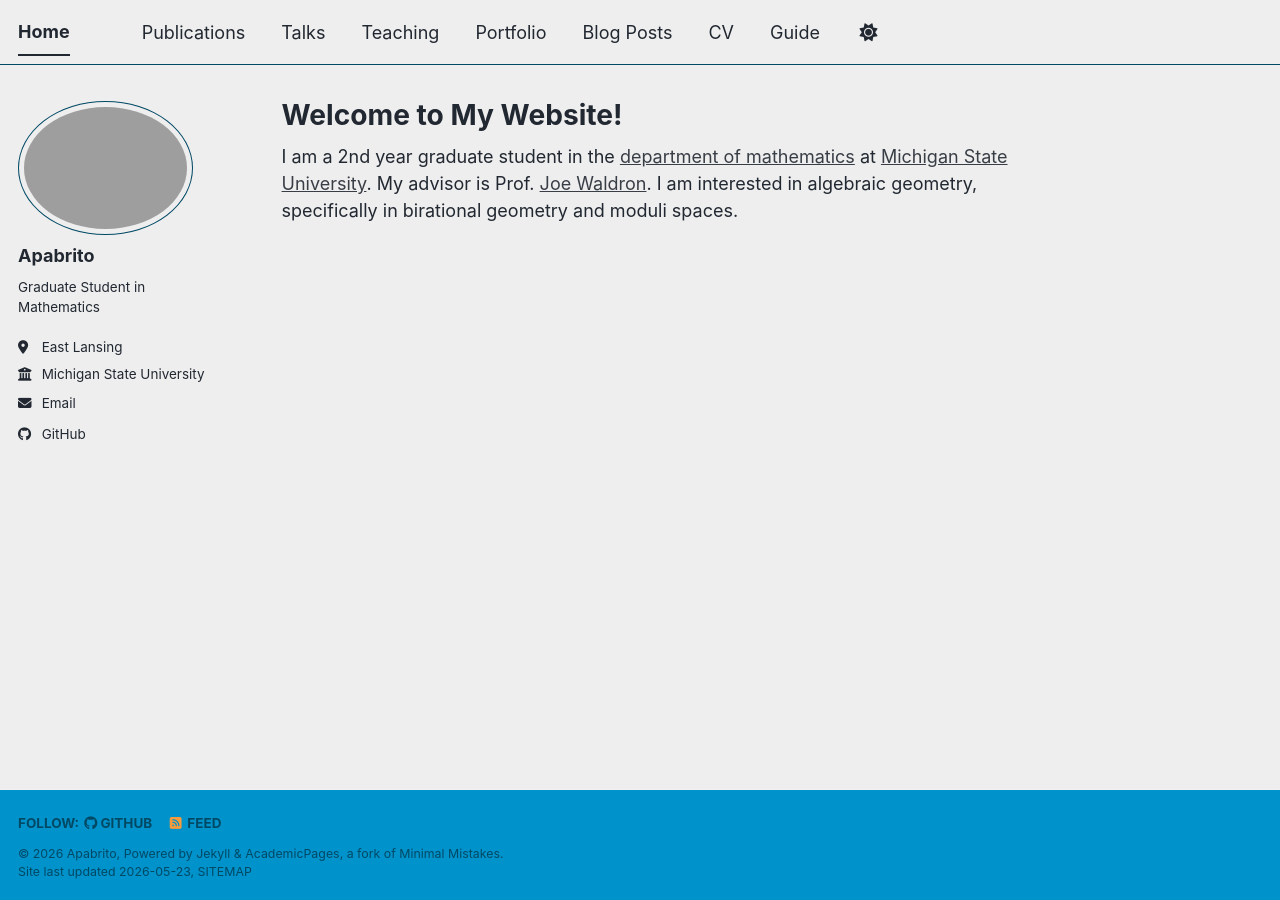
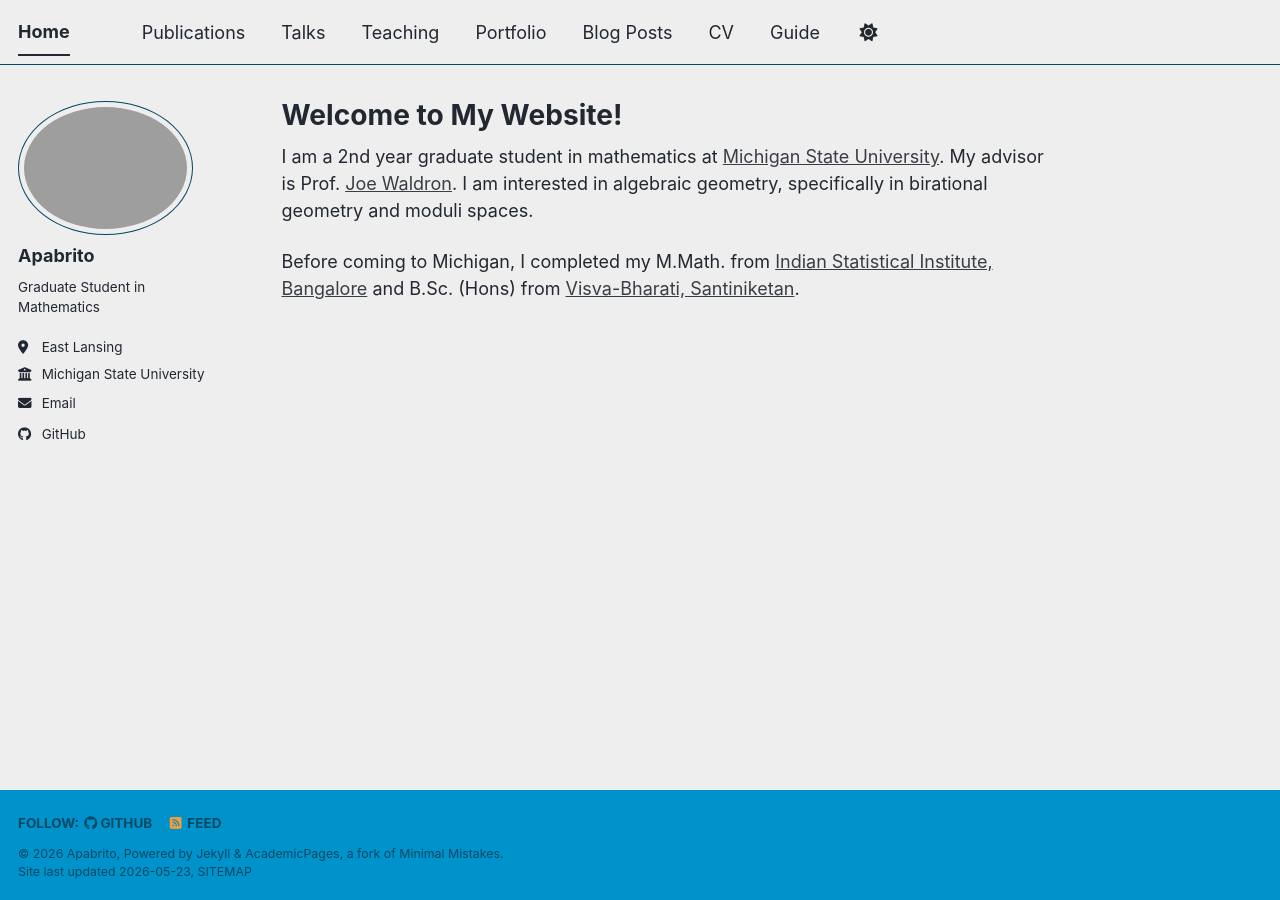
Before and after one commit to apabrito1/apabrito1.github.io, a Jekyll site: the page built from _pages/about.md, in a window 1280 px wide. Built offline with Jekyll 4.4.1, drawn with Linux system fonts in a browser that asks for light colours; a script bundle is joined from its source files by our own code; library files that are not in the unit come from our copies.

Commit message:
Update about.md

```diff
--- a/_pages/about.md
+++ b/_pages/about.md
@@ -6,4 +6,7 @@ redirect_from:
   - /about/
   - /about.html
 ---
-I am a 2nd year graduate student in the [department of mathematics](https://math.msu.edu) at [Michigan State University](https://msu.edu). My advisor is Prof. [Joe Waldron](https://sites.google.com/msu.edu/joewaldron/). I am interested in algebraic geometry, specifically in birational geometry and moduli spaces.
+I am a 2nd year graduate student in mathematics at [Michigan State University](https://msu.edu). My advisor is Prof. [Joe Waldron](https://sites.google.com/msu.edu/joewaldron/). I am interested in algebraic geometry, specifically in birational geometry and moduli spaces.
+
+
+Before coming to Michigan, I completed my M.Math. from [Indian Statistical Institute, Bangalore](https://www.isibang.ac.in) and B.Sc. (Hons) from [Visva-Bharati, Santiniketan](https://www.visvabharati.ac.in).
```
